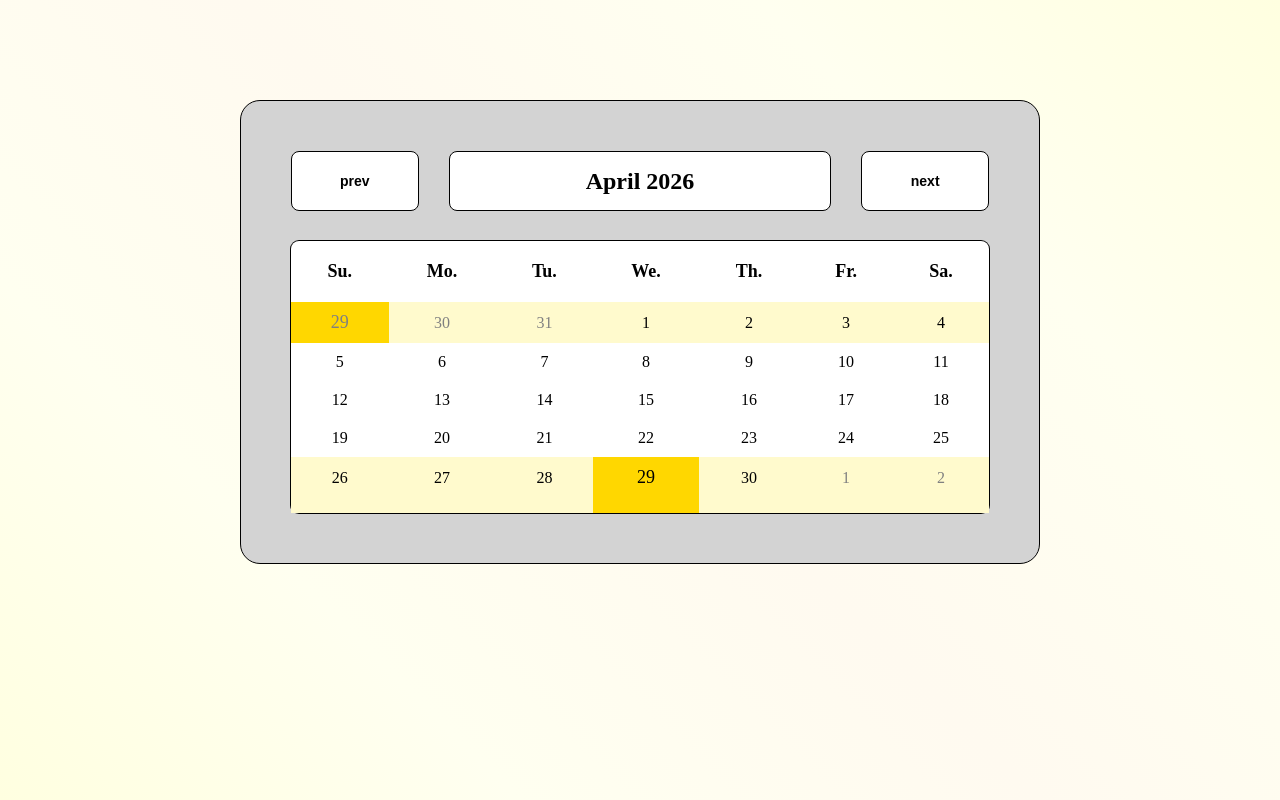
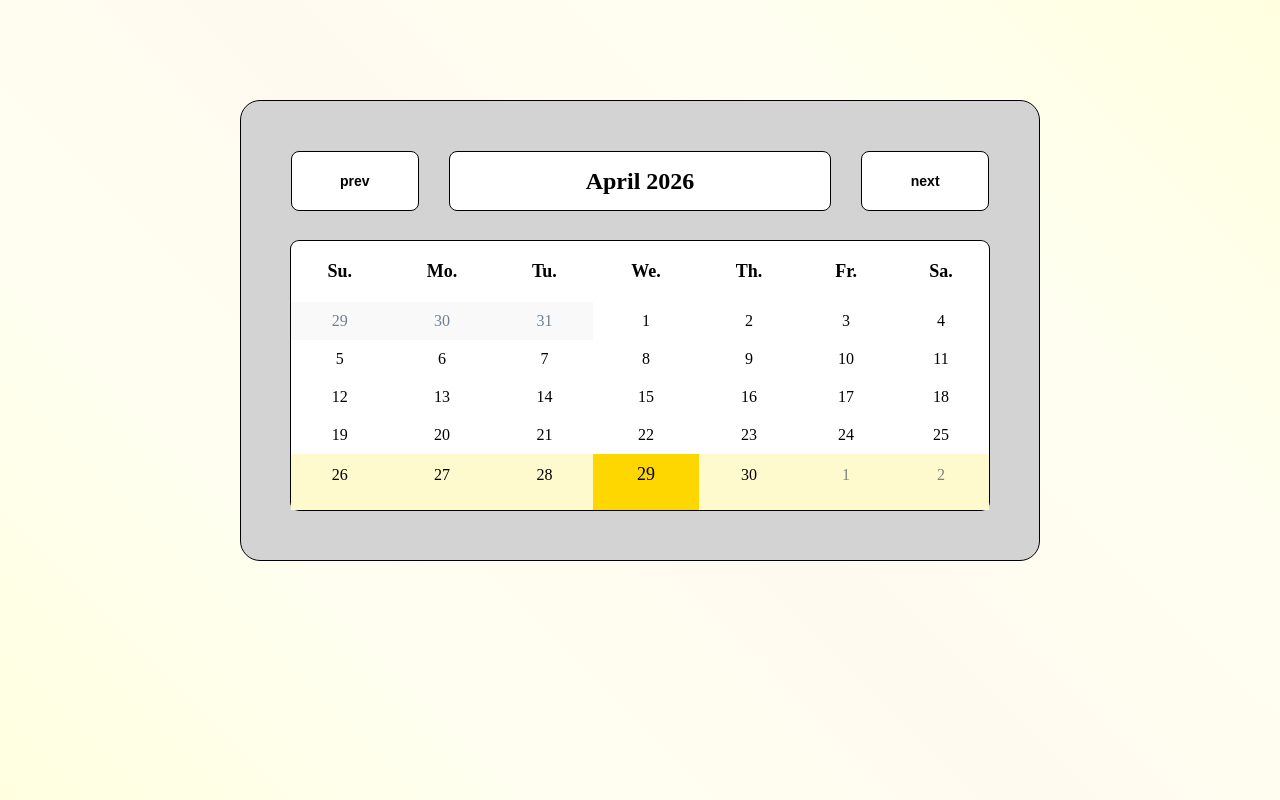
Before and after one commit to KyleneA/calendar-lia, a website with bundled scripts: page index.html in a window 1280 px wide. Built offline with nearby package versions, Linux system fonts and the light colour scheme.

Commit message:
today/this-week bug fixed

```diff
--- a/index.ts
+++ b/index.ts
@@ -237,7 +237,7 @@ function isTodayMonthYear(calendarMonthYear: string): boolean {
         getMonthStr(todayMonth)
     } ${today.getFullYear()}`;
 
-    return calendarMonthYear === todayMonthYearStr;
+    return calendarMonthYear === todayMonthYearStr; //bug here
 }
 
 /** Checks if the current calendar month is the one that comes after today's month*/
@@ -308,8 +308,13 @@ function isTodayMonthAndDate(
     calMonthYear: string,
     dayOfWeek: Element,
 ): boolean {
+    const weekRow = dayOfWeek.parentElement;
     const dayDate = Number(dayOfWeek.textContent);
+    const newMonth = [1, 2, 3, 4, 5, 6, 7];
+    const isDateFromNextMonth = newMonth.includes(dayDate);
 
+    if (weekRow?.className === "week1" && dayDate > 7) return false;
+    if (weekRow?.className.includes("last-week") && isDateFromNextMonth) return false;
     return isTodayMonthYear(calMonthYear) && isDateTodayDate(dayDate);
 }
 
@@ -336,6 +341,7 @@ function setsThisWeekAndTodayClass(
 
     if (weekRow === null) return;
     if (isPreviousMonthDate(calMonthYear, dayOfWeek)) {
+        console.log("here");
         dayOfWeek.classList.add("today");
         weekRow?.classList.add("this-week");
     } else if (isTodayMonthAndDate(calMonthYear, dayOfWeek)) {
```
Also changed, not shown: index.html (line endings or trailing spaces), style.css (line endings or trailing spaces).
